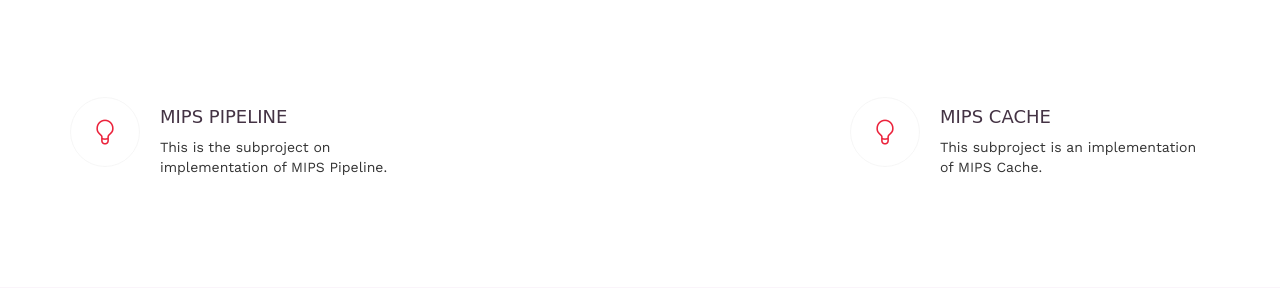
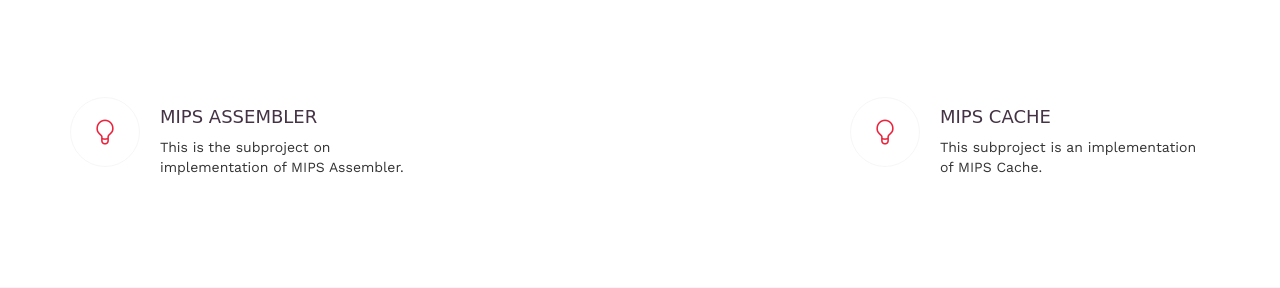
Before and after one commit to basketcase03/CO_website, a Django app: page /home in a window 1280 px wide. Shown: the part 619-907 px from the top of the page. Run offline with Django 3.2, Linux system fonts and the light colour scheme; some libraries are stand-ins or nearby versions; some web fonts are replaced.

Commit message:
Updated home.html

```diff
--- a/MIPS_Site/templates/home.html
+++ b/MIPS_Site/templates/home.html
@@ -56,8 +56,8 @@
         <div class="feature-box media pull-left">
           <div class="icon-box text-center pull-left media-object"> <i class="icon-bulb"></i> </div>
           <div class="feature-text media-body">
-            <h4>MIPS PIPELINE</h4>
-            <p class="feature-detail">This is the subproject on implementation of MIPS Pipeline.</p>
+            <h4>MIPS ASSEMBLER</h4>
+            <p class="feature-detail">This is the subproject on implementation of MIPS Assembler.</p>
           </div>
         </div>
       </div>
```
